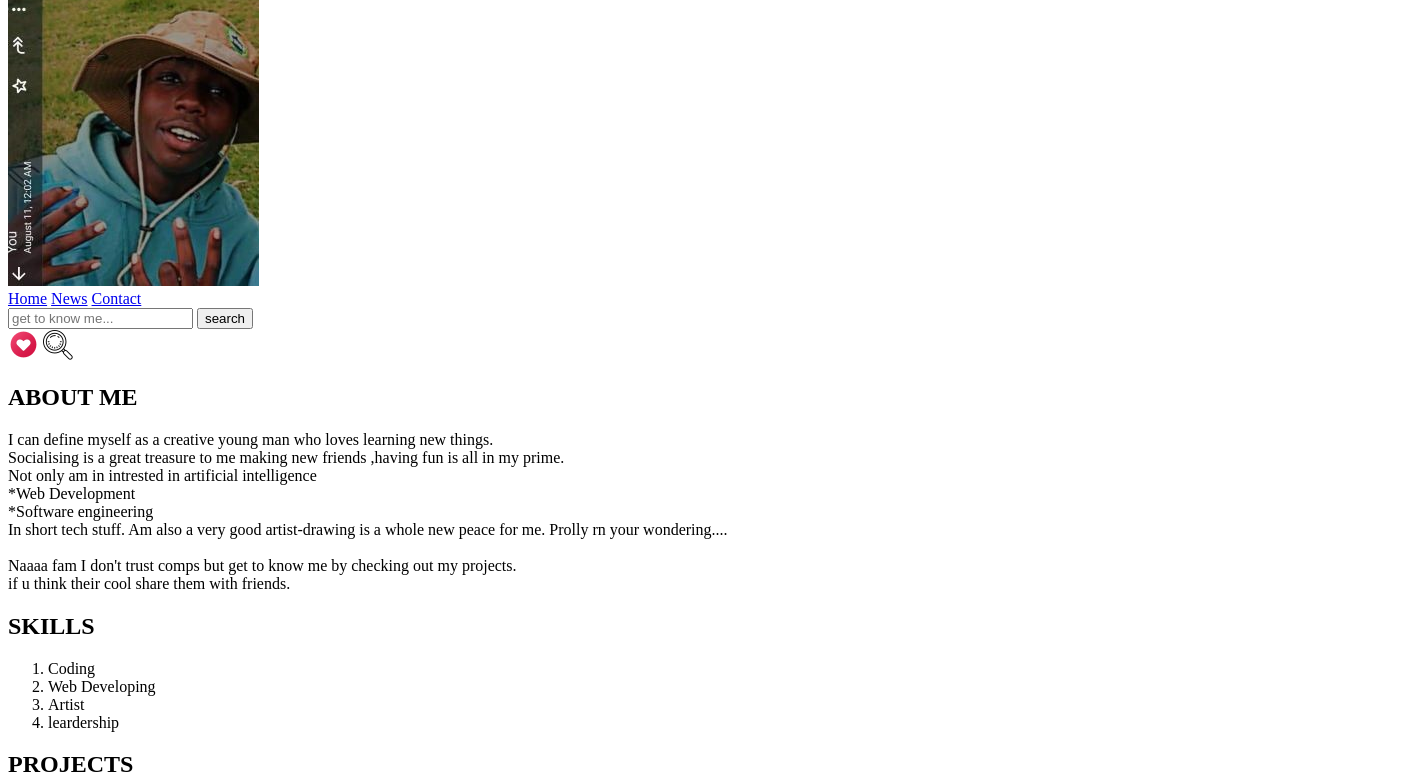
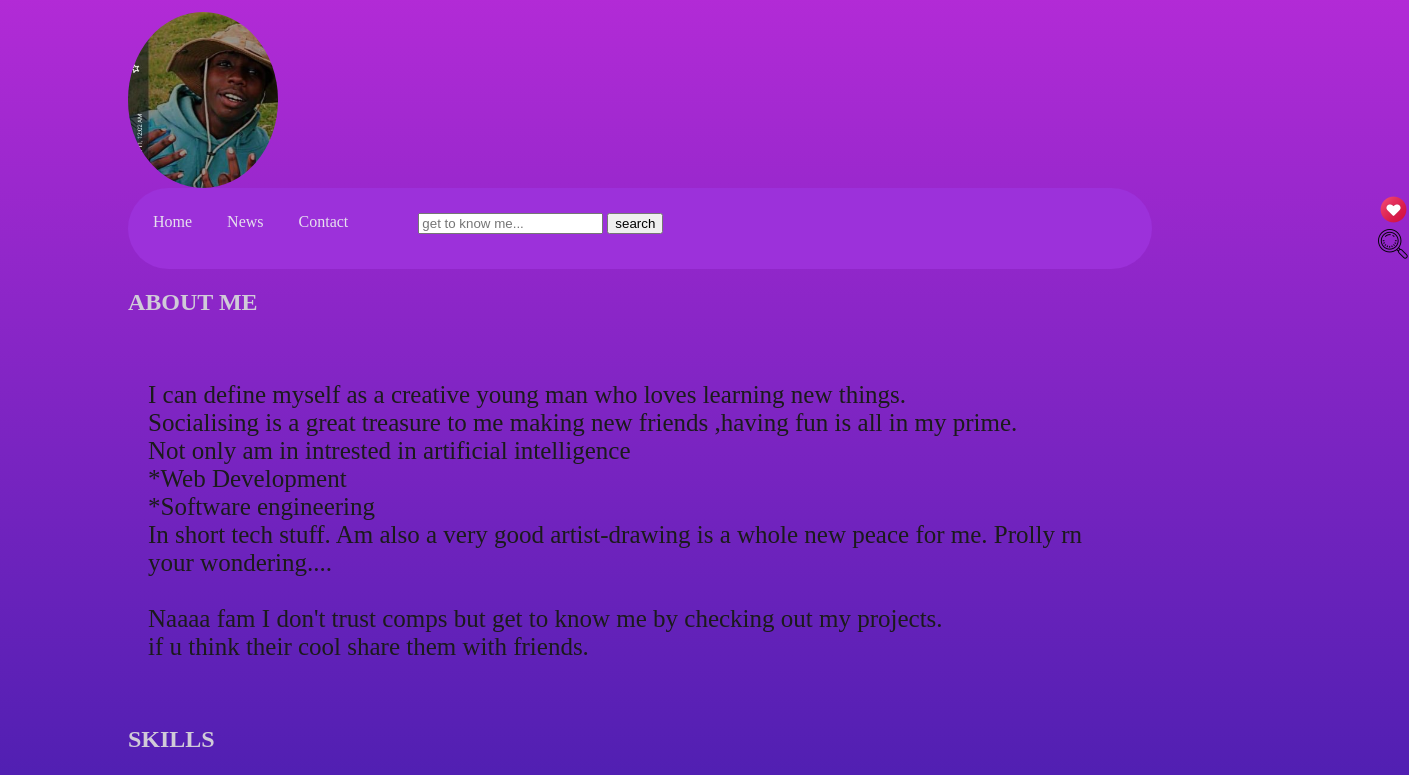
Before and after one commit to Trevthe-creator/portfolio, a plain HTML site: page index.html in a window 1280 px wide. Shown: the part 89-864 px from the top of the page, 1409 px wide, since content can reach past the window. Drawn offline with Linux system fonts and the light colour scheme.

Commit message:
changed css link

```diff
--- a/index.html
+++ b/index.html
@@ -5,7 +5,7 @@
     <meta name="viewport" content="width=device-width, initial-scale=1.0">
     <title>portfolio</title>
 
-<link rel="stylesheet" href="css/portfolio.css">
+<link rel="stylesheet" href="css/index.css">
 <body><h1>MY PERSONAL SITE</h1>
     <img src="assets/IMG_20250226_233551_592.jpg" class="me">
 <nav>
```
